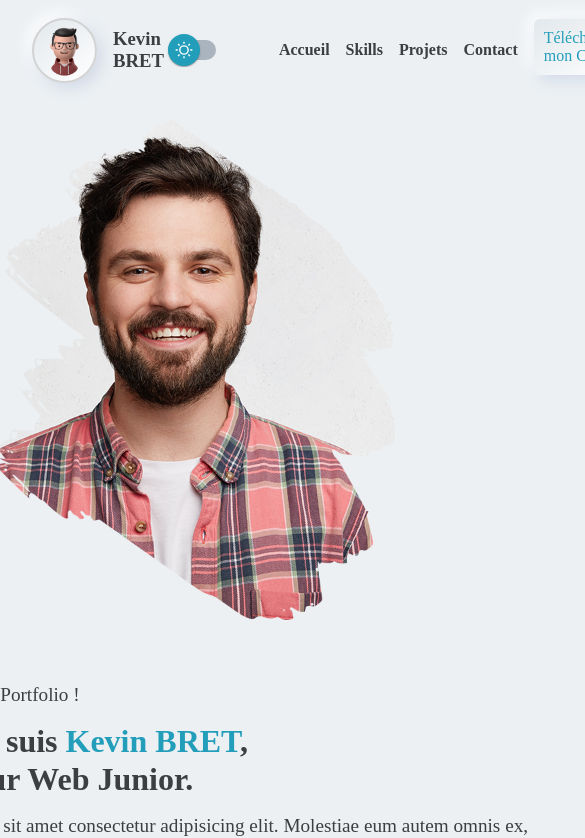
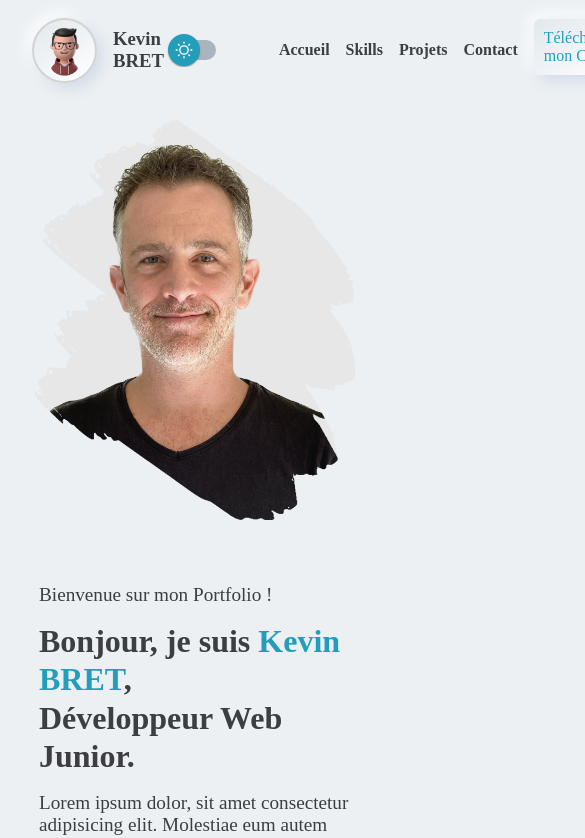
Before and after one commit to KEVIN-BRET/P8-OC-MY-PORTFOLIO, a React (Create React App) app: page / in a window 390 px wide. Shown: the top 838 px of the page, 585 px wide, since content can reach past the window. Built offline with nearby package versions, Linux system fonts and the light colour scheme.

Commit message:
Ajout de ma photo

```diff
--- a/src/components/AboutMe.jsx
+++ b/src/components/AboutMe.jsx
@@ -1,6 +1,6 @@
 import React from 'react';
 import styled from 'styled-components';
-import photo from '../assets/images/avatar.png';
+import photo from '../assets/images/profile.webp';
 
 import colors from '../style/colors';
 import { useContext } from 'react';
@@ -36,7 +36,7 @@ const StyledAboutMe = styled.div`
 	max-width: 1440px;
 	gap: 3rem;
 	color: ${({ $isDarkMode }) => $isDarkMode ? colors.bodyDark : colors.bodyLight};
-	@media screen and (max-width: 1200px) {
+	@media screen and (max-width: 1100px) {
 		flex-direction: column-reverse;
 
 	}
@@ -84,6 +84,15 @@ const StyledPhoto = styled.div`
 	& img {
 		height: 100%;
 	}
+	@media screen and (max-width: 1100px) {
+		height: 400px;
+		margin: 0 1rem;
+
+	}
+	${'' /* @media screen and (max-width: 900px) {
+		height: 300px;
+
+	} */}
 `
 
 export default function AboutMe() {
--- a/src/components/Contact.jsx
+++ b/src/components/Contact.jsx
@@ -24,6 +24,7 @@ const MAIL_TO_KEVIN = 'mailto:kevinbret.dev@gmail.com'
 
 
 const StyledContact = styled.div`
+
 	margin: 2rem auto;
 	padding-top: 120px;
 	width: 80%;
@@ -33,6 +34,11 @@ const StyledContact = styled.div`
 	align-items: center;
 	justify-content: center;
 	color: ${({ $isDarkMode }) => $isDarkMode ? colors.bodyDark : colors.bodyLight};
+	@media screen and (max-width: 1000px) {
+			flex-direction: column;
+			width: 100%;
+			${'' /* gap: 0.5rem; */}
+		}
 	& h1 {
 		font-size: 2rem;
 		margin-bottom: 2rem;
@@ -45,6 +51,11 @@ const StyledContainer = styled.div`
 	align-items: flex-start;
 	gap: 2rem;
 	${'' /* height: auto; */}
+	@media screen and (max-width: 1000px) {
+			flex-direction: column;
+			width: 90%;
+			${'' /* gap: 0.5rem; */}
+		}
 
 `
 
@@ -61,6 +72,9 @@ const StyledInfos = styled.div`
 	background: ${({ $isDarkMode }) => $isDarkMode ? colors.gradientBoxDark : colors.gradientBoxLight};
     box-shadow: ${({ $isDarkMode }) => $isDarkMode ? colors.boxShadowDark : colors.boxShadowLight};
 	transition: 0.3s ease;
+	@media screen and (max-width: 1000px) {
+				width: 100%;
+			}
 	& .thumbnail {
 		height: 200px;
 		width: 100%;
@@ -103,48 +117,62 @@ const StyledForm = styled.div`
 	background: ${({ $isDarkMode }) => $isDarkMode ? colors.gradientBoxDark : colors.gradientBoxLight};
     box-shadow: ${({ $isDarkMode }) => $isDarkMode ? colors.boxShadowDark : colors.boxShadowLight};
 	transition: 0.3s ease;
+	@media screen and (max-width: 1000px) {
+				width: 100%;
+			}
 	& form {
 		display: flex;
 		flex-direction: column;
-
 			& div {
 			display: flex;
 			flex-direction: column;
 			width: 100%;
 			margin: 0.5rem 0;
-			& input {
-				background-color: ${({ $isDarkMode }) => $isDarkMode ? colors.inputBackgroungDark : "white"};
+			& input, textarea {
 				border-radius: 6px;
 				height: 55px;
 				transition: var(--transition);
-				border: 2px solid #191b1e;
-				padding: 0 15px;
+				${'' /* border: 2px solid #191b1e; */}
+				padding: 15px;
 				font-size: 1rem;
+				background-color: ${({ $isDarkMode }) => $isDarkMode ? colors.inputBackgroungDark : "white"};
 				color: ${({ $isDarkMode }) => $isDarkMode ? colors.bodyDark : colors.bodyLight};
-
-				box-shadow: var(--inner-shadow);
+				border: ${({ $isDarkMode }) => $isDarkMode ? "2px solid #191b1e" : "2px solid #DADADA"};
+				box-shadow: ${({ $isDarkMode }) => $isDarkMode ? colors.innerShadowDark : ""};
 				letter-spacing: 1px;
 				}
 				& label {
 					margin-bottom: 0.5rem;
 				}
 			}
+			& textarea:focus {
+				border-color: ${colors.primary};
+			}
+			& input:focus {
+				border-color: ${colors.primary};
+			}
 			& .message-container textarea {
 				width: 100%;
 				height: 235px;
 				resize: none;
+
 		}
+
 
 		& .name-and-phone {
 			display: flex;
 			flex-direction: row;
 			width: 100%;
 			gap: 2rem;
+			@media screen and (max-width: 1000px) {
+				flex-direction: column;
+				gap: 0.5rem;
+			}
 		}
 
 	}
 
-	`
+`
 
 export default function Contact() {
 
--- a/src/style/GlobalStyle.jsx
+++ b/src/style/GlobalStyle.jsx
@@ -11,6 +11,10 @@ ${'' /* @import url('https://fonts.googleapis.com/css2?family=Montserrat:wght@40
 		scroll-behavior: smooth;
 	}
 
+	input, textarea:focus {
+		outline: none;
+		}
+
    	*,
 	::before,
 	::after {
@@ -21,7 +25,13 @@ ${'' /* @import url('https://fonts.googleapis.com/css2?family=Montserrat:wght@40
 		box-sizing: border-box;
 		font-family: 'Montserrat';
 		font-style: normal;
+		/* ? désactivation de la bordure au focus */
+		input:focus {
+		outline: none;
+		}
 	}
+
+
 
     body {
         background-color: ${({ isDarkMode }) =>
--- a/src/style/colors.js
+++ b/src/style/colors.js
@@ -28,6 +28,8 @@ const colors = {
   boxShadowDark: '10px 10px 19px #0d0e0f, -10px -10px 19px #262a2e',
 
   inputBackgroungDark: '#191b1e',
+
+  innerShadowDark: '1px 4px 2px -3px rgba(0, 0, 0, 0.7) inset, -1px -3px 3px -2px rgba(255, 255, 255, 0.2) inset',
 
   // boxShadowDark: 'inset 21px 21px 19px #181a1d, inset -21px -21px 19px #202225',
 
```
Also changed, not shown: src/assets/images/profile.png (added), src/assets/images/profile.webp (added).
